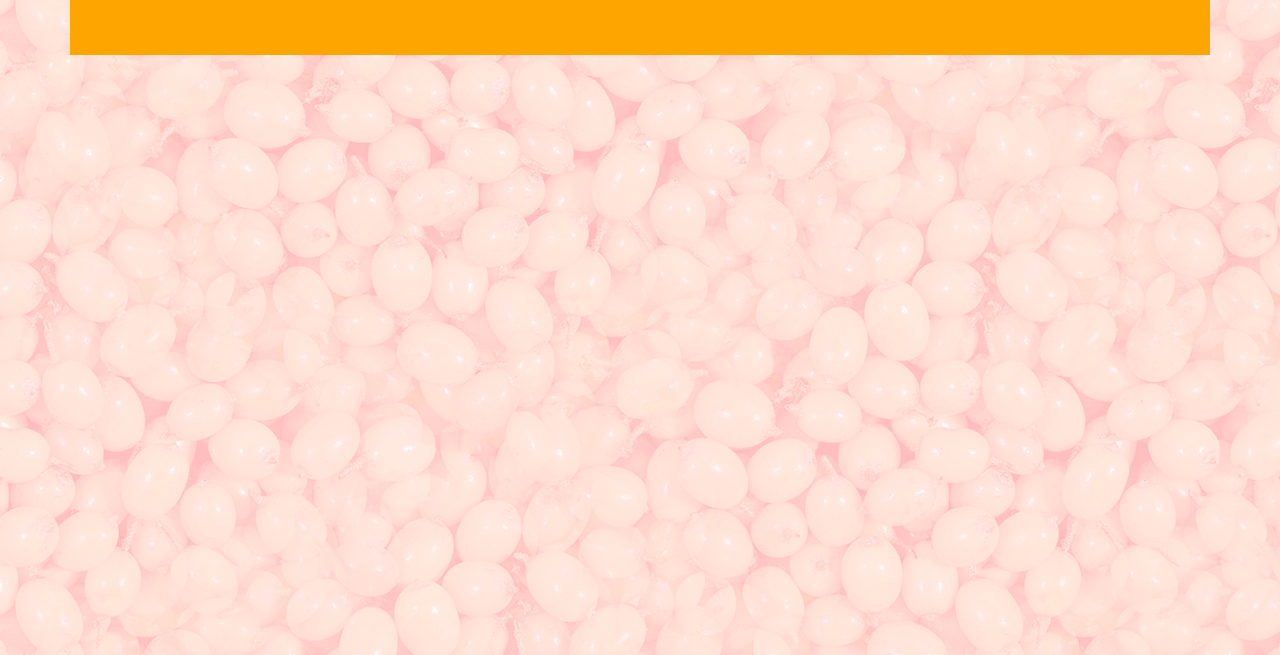
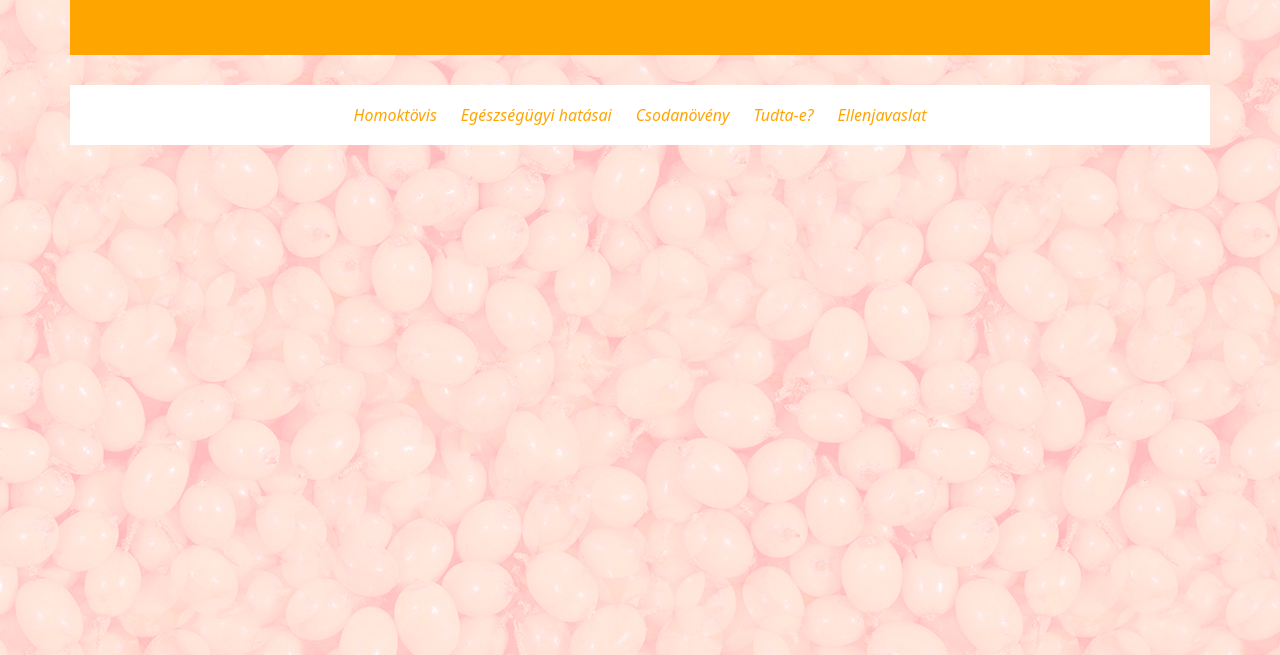
Before and after one commit to Patrik3229/homoktovis, a website built with Vite: page index.html in a window 1280 px wide. Shown: the part 145-800 px from the top of the page. Built offline with nearby package versions, Linux system fonts and the light colour scheme.

Commit message:
Menüsor

```diff
--- a/index.html
+++ b/index.html
@@ -9,12 +9,34 @@
     <title>Vite App</title>
   </head>
   <body>
+
+    <!-- Fejléc -->
     <div class="container">
       <div class="row" id="fejlec">
         <div class="col">
           <h1>Homoktövis</h1>
         </div>
       </div>
+
+      <!-- Menüsor -->
+      <div class="row justify-content-center" id="menusor">
+        <div class="col-auto">
+          <a href="#homoktovis">Homoktövis</a>
+        </div>
+        <div class="col-auto">
+          <a href="#egeszsegugyi_hatasai">Egészségügyi hatásai</a>
+        </div>
+        <div class="col-auto">
+          <a href="#csodanoveny">Csodanövény</a>
+        </div>
+        <div class="col-auto">
+          <a href="tudtae">Tudta-e?</a>
+        </div>
+        <div class="col-auto">
+          <a href="#ellenjavaslat">Ellenjavaslat</a>
+        </div>
+      </div>
+
     </div>
 
   </body>
--- a/style.css
+++ b/style.css
@@ -2,10 +2,24 @@ body {
     background-image: url(images/hatter.png);
 }
 
-#fejlec{
+#fejlec {
     background-color: orange;
     text-align: center;
     height: 200px;
     justify-content: center;
     align-items: center;
+    margin-bottom: 30px;
 }
+
+#menusor {
+    background-color: white;
+    height: 60px;
+    justify-content: center;
+    align-items: center;
+}
+
+#menusor a {
+    font-style: italic;
+    text-decoration: none;
+    color: orange;
+}
```
